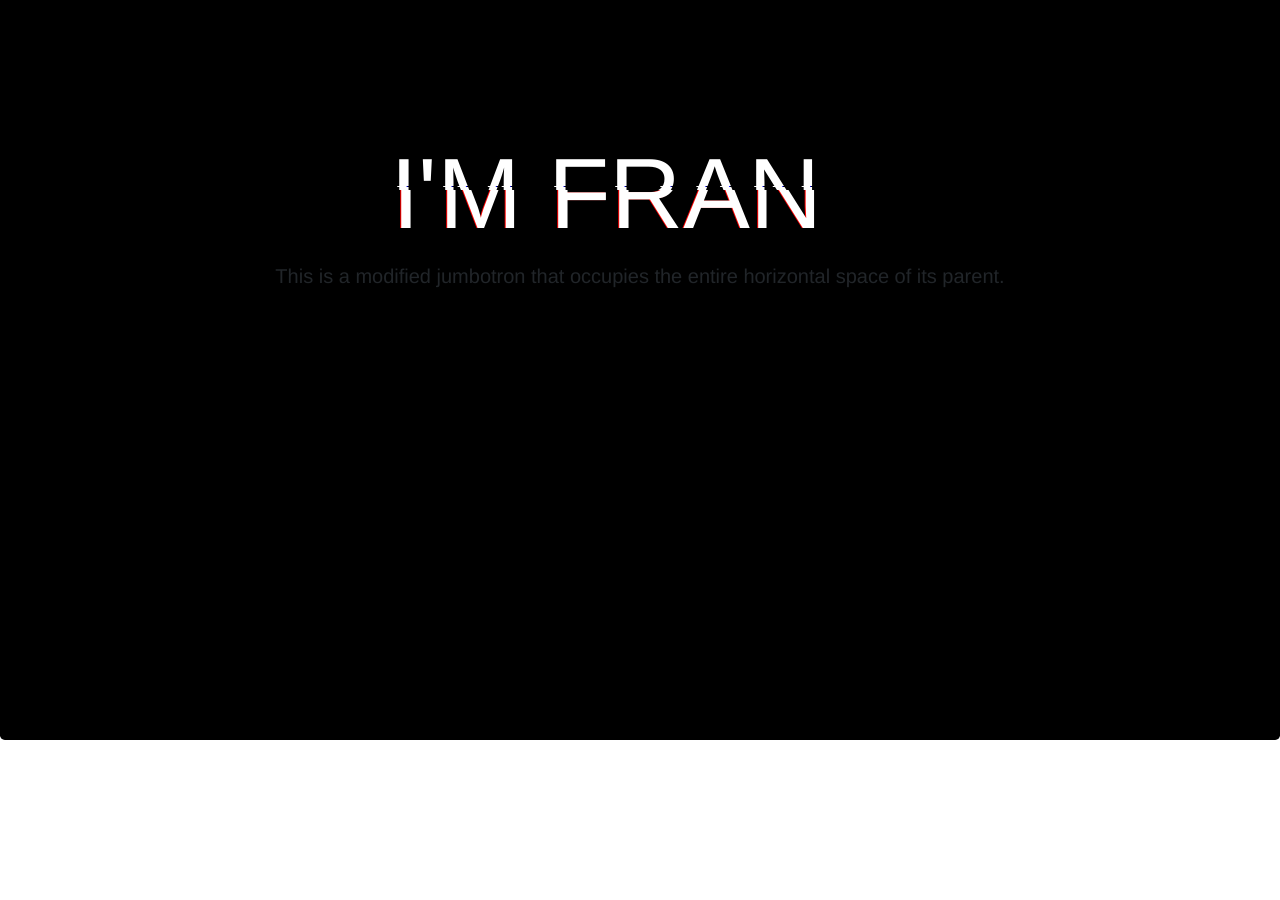
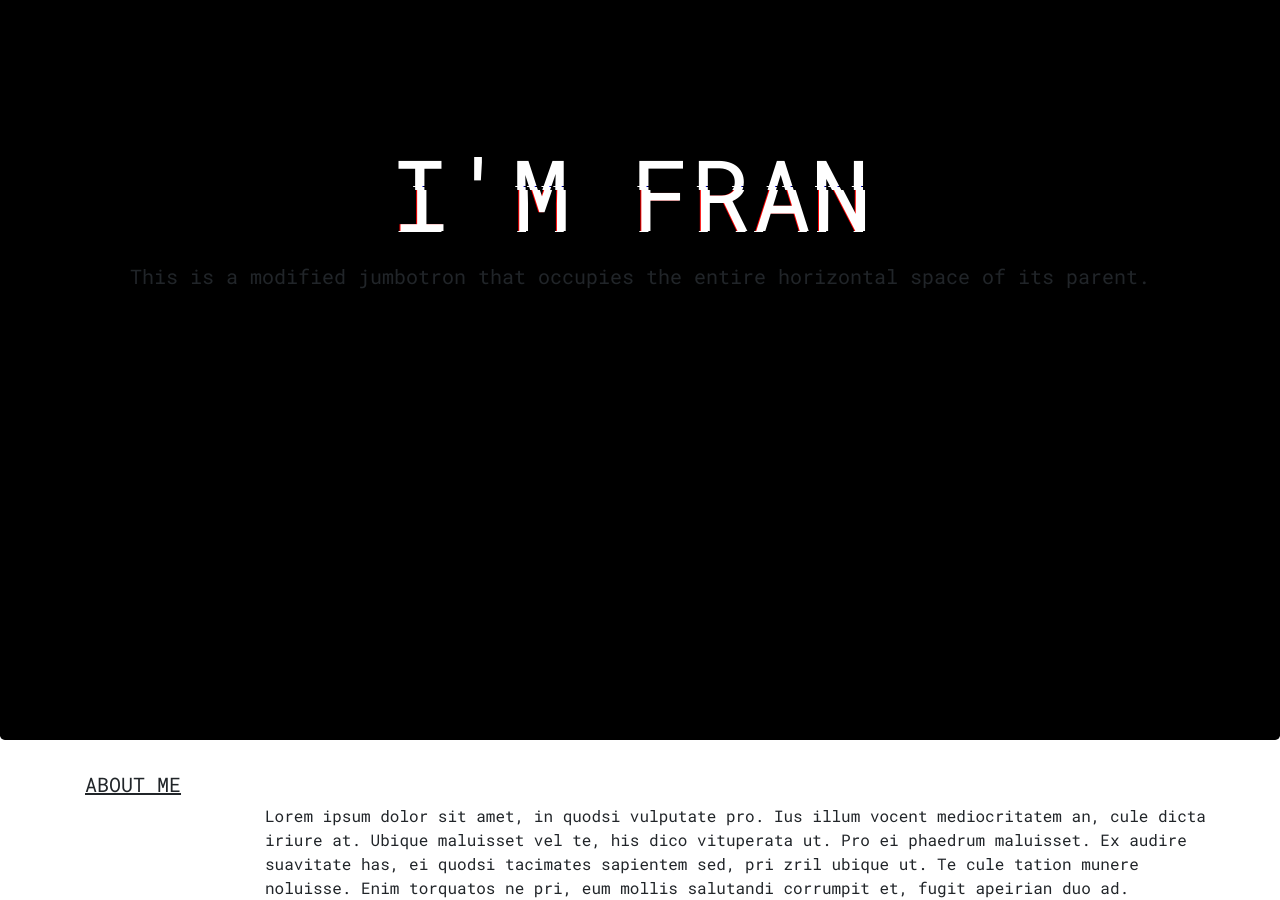
Before and after one commit to francotesei/im-fran, a React (Create React App) app: page / in a window 1280 px wide. Shown: the part 60-960 px from the top of the page. Before the commit the page ends 832 px from the top, so only its background shows below. Built offline with nearby package versions, Linux system fonts and the light colour scheme.

Commit message:
added aboutme.Added font: Roboto Mono

```diff
--- a/public/index.html
+++ b/public/index.html
@@ -13,6 +13,7 @@
 
     <link href="http://necolas.github.io/normalize.css/3.0.2/normalize.css" rel='stylesheet'/>
     <link rel="stylesheet" href="https://stackpath.bootstrapcdn.com/bootstrap/4.1.3/css/bootstrap.min.css" integrity="sha384-MCw98/SFnGE8fJT3GXwEOngsV7Zt27NXFoaoApmYm81iuXoPkFOJwJ8ERdknLPMO" crossorigin="anonymous">
+    <link href="https://fonts.googleapis.com/css?family=Roboto+Mono" rel="stylesheet">
 
 
 
--- a/src/App.css
+++ b/src/App.css
@@ -1,4 +1,5 @@
 .App {
+  font-family: 'Roboto Mono';
 }
 
 
@@ -6,6 +7,14 @@
   background-color: black;
   height: 800px;
 }
+
+.aboutme h5 {
+  text-decoration: underline;
+}
+
+
+
+
 .vertical-center {
   display: block;
   position: absolute;
--- a/src/App.js
+++ b/src/App.js
@@ -1,12 +1,13 @@
 import React, { Component } from 'react';
 import './App.css';
 import Presentation from './components/Presentation';
-
+import AboutMe from "./components/AboutMe";
 class App extends Component {
   render() {
     return (
       <div className="App">
         <Presentation/>
+        <AboutMe/>
       </div>
     );
   }
--- /dev/null
+++ b/src/components/AboutMe.js
@@ -0,0 +1,36 @@
+import React, { Component } from 'react';
+
+
+
+
+export default class AboutMe extends Component {
+
+
+
+  render() {
+    return(
+      <div className="aboutme ">
+      <div className="container">
+      <div className="row">
+      <div className="col-md-12">
+      <div>
+      <h5 >ABOUT ME</h5>
+      </div>
+
+      </div>
+<div className="row">
+
+<div className="col-md-2">
+</div>
+<div className="col-md-10">
+Lorem ipsum dolor sit amet, in quodsi vulputate pro. Ius illum vocent mediocritatem an, cule dicta iriure at. Ubique maluisset vel te, his dico vituperata ut. Pro ei phaedrum maluisset. Ex audire suavitate has, ei quodsi tacimates sapientem sed, pri zril ubique ut. Te cule tation munere noluisse. Enim torquatos ne pri, eum mollis salutandi corrumpit et, fugit apeirian duo ad.
+
+</div>
+
+</div>
+        </div>
+        </div>
+        </div>
+    )
+  }
+}
--- a/src/glitch.css
+++ b/src/glitch.css
@@ -1,5 +1,5 @@
 * {
-     font-family: Helvetica;
+     font-family: 'Roboto Mono';
    }
 
    .glitch {
--- a/src/index.css
+++ b/src/index.css
@@ -1,12 +1,12 @@
 body {
   margin: 0;
   padding: 0;
-  font-family: Helvetica;
+  font-family: 'Roboto Mono', monospace;
   -webkit-font-smoothing: antialiased;
   -moz-osx-font-smoothing: grayscale;
 }
 
 code {
-  font-family: source-code-pro, Menlo, Monaco, Consolas, "Courier New",
-    monospace;
+  font-family: 'Roboto Mono', monospace;
+
 }
```
